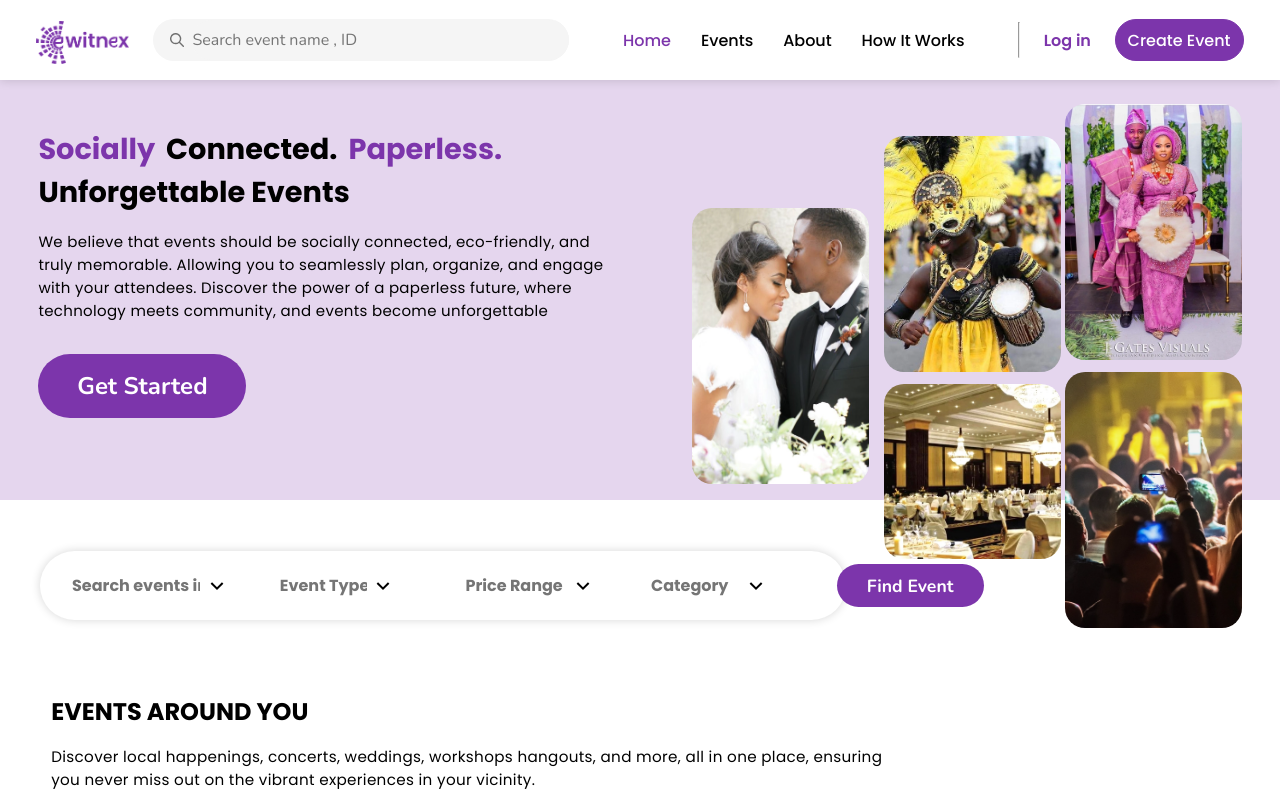
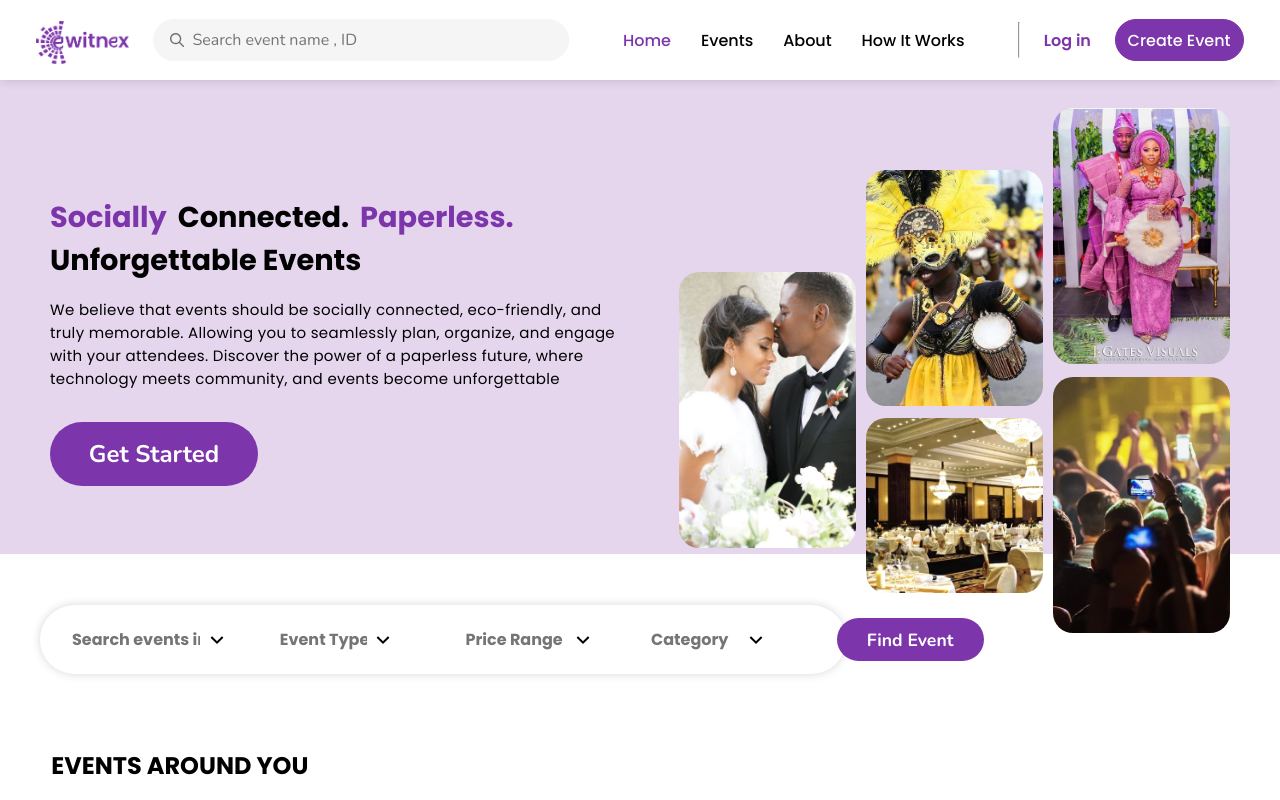
Before and after one commit to okorie2/ewitnex, a Next.js app: page / in a window 1280 px wide. Shown: the top 800 px of the page. Built offline with nearby package versions, Linux system fonts and the light colour scheme.

Commit message:
fix: alignment fixes and code smells fixes

```diff
--- a/components/inputs/landingPageSearchInput.tsx
+++ b/components/inputs/landingPageSearchInput.tsx
@@ -1,9 +1,7 @@
 /** @jsxImportSource @emotion/react */
 import Image from "next/image";
 
-const LandingPageSearchInput = ({placeholder}:{
-    placeholder:string
-}) => {
+const LandingPageSearchInput = ({ placeholder }: { placeholder: string }) => {
   return (
     <div
       css={{
@@ -17,9 +15,9 @@ const LandingPageSearchInput = ({placeholder}:{
       }}
     >
       <input
-       type = "text"
-       placeholder = {placeholder}
-       style = {{
+        type="text"
+        placeholder={placeholder}
+        style={{
           height: "80%",
           marginBlock: "auto",
           fontFamily: '"Poppins", sans-serif',
@@ -29,7 +27,8 @@ const LandingPageSearchInput = ({placeholder}:{
           outline: "none",
         }}
       />
-      <div
+      <button
+        type="button"
         css={{
           display: "flex",
           justifyContent: "space-evenly",
@@ -40,7 +39,10 @@ const LandingPageSearchInput = ({placeholder}:{
           borderRadius: "56px",
           marginBlock: "auto",
           marginLeft: "7%",
-          paddingInline: "3%"
+          paddingInline: "3%",
+          border: "none",
+          outline: "none",
+          cursor: "pointer",
         }}
       >
         <Image
@@ -49,8 +51,17 @@ const LandingPageSearchInput = ({placeholder}:{
           width={30}
           height={30}
         />
-        <p css = {{fontSize: "1.4rem", fontWeight: "600", letterSpacing: "0.32px", color: "#FFF"}}>Search</p>
-      </div>
+        <p
+          css={{
+            fontSize: "1.4rem",
+            fontWeight: "600",
+            letterSpacing: "0.32px",
+            color: "#FFF",
+          }}
+        >
+          Search
+        </p>
+      </button>
     </div>
   );
 };
--- a/fragments/discoverVenue/index.tsx
+++ b/fragments/discoverVenue/index.tsx
@@ -1,10 +1,9 @@
 /** @jsxImportSource @emotion/react */
 
-import React, { useState } from "react";
+import React from "react";
 import { H1 } from "styles/components/typography";
 import Image from "next/image";
-import { Box } from "@mui/material";
-import { Button } from "styles/components/button";
+
 import LandingPageSearchInput from "@/components/inputs/landingPageSearchInput";
 
 const DiscoverVenueFragment = () => {
--- a/fragments/homeHero/index.tsx
+++ b/fragments/homeHero/index.tsx
@@ -9,20 +9,25 @@ const HomeHero = () => {
   return (
     <div
       css={{
-        height: "420px",
+        height: "474px",
         backgroundColor: "#7C35AB33",
-        paddingInline: "3%",
+        width: "100%",
         marginTop: "5rem",
-        display: "grid",
+        display: "flex",
         fontFamily: '"Poppins", sans-serif',
+        alignItems: "center",
         gridTemplateColumns: "1fr 1fr",
+        justifyContent: "space-between",
+        padding: " 0 50px",
       }}
     >
-      <div css={{
+      <div
+        css={{
           display: "flex",
           flexDirection: "column",
-        marginTop: "3rem"
-      }}>
+          marginTop: "3rem",
+        }}
+      >
         <div>
           <H1
             small
@@ -56,7 +61,14 @@ const HomeHero = () => {
             Unforgettable Events
           </H1>
         </div>
-        <p css={{ letterSpacing: "0.32px", fontSize: "15px" , marginTop: "1rem", marginBottom: "2rem"}}>
+        <p
+          css={{
+            letterSpacing: "0.32px",
+            fontSize: "15px",
+            marginTop: "1rem",
+            marginBottom: "2rem",
+          }}
+        >
           We believe that events should be socially connected, eco-friendly, and{" "}
           <br /> truly memorable. Allowing you to seamlessly plan, organize, and
           engage <br /> with your attendees. Discover the power of a paperless
@@ -73,17 +85,77 @@ const HomeHero = () => {
           Get Started
         </Button>
       </div>
-      <div css = {{display: "grid", gridTemplateColumns: "1fr 1fr 1fr"}}>
-        <div css ={{textAlign: "right"}}>
-            <Image  src = "/assets/pngs/heroimg1.png" alt = "wedding event" height= {276} width = {177} style = {{borderRadius: "20px", marginTop: "8rem", marginRight: "-14%"}}/>
+      <div
+        css={{
+          display: "flex",
+          gap: "10px",
+          flexBasis: "35%",
+        }}
+      >
+        <div css={{ textAlign: "right", marginTop: "150px" }}>
+          <Image
+            src="/assets/pngs/heroimg1.png"
+            alt="wedding event"
+            height={276}
+            width={177}
+            style={{
+              borderRadius: "20px",
+              marginTop: "8rem",
+              // marginRight: "-14%",
+            }}
+          />
         </div>
-        <div css ={{textAlign: "right", marginRight: "-10%"}}>
-        <Image  src = "/assets/pngs/heroimg2.png" alt = "lagos carnival" height= {236} width = {177} quality = {100} style = {{borderRadius: "20px", marginTop: "3.5rem", objectFit: "cover"}}/>
-        <Image  src = "/assets/pngs/heroimg3.png" alt = "event hall" height= {175} width = {177} quality = {100} style = {{borderRadius: "20px", marginTop: "0.3rem", objectFit: "cover"}}/>
+        <div css={{ textAlign: "right", marginTop: "120px" }}>
+          <Image
+            src="/assets/pngs/heroimg2.png"
+            alt="lagos carnival"
+            height={236}
+            width={177}
+            quality={100}
+            style={{
+              borderRadius: "20px",
+              marginTop: "3.5rem",
+              objectFit: "cover",
+            }}
+          />
+          <Image
+            src="/assets/pngs/heroimg3.png"
+            alt="event hall"
+            height={175}
+            width={177}
+            quality={100}
+            style={{
+              borderRadius: "20px",
+              marginTop: "0.3rem",
+              objectFit: "cover",
+            }}
+          />
         </div>
-        <div css ={{textAlign: "right"}}>
-        <Image  src = "/assets/pngs/heroimg4.png" alt = "lagos carnival" height= {256} width = {177} quality = {100} style = {{borderRadius: "20px", marginTop: "1.5rem", objectFit: "cover"}}/>
-        <Image  src = "/assets/pngs/heroimg5.png" alt = "lagos carnival" height= {256} width = {177} quality = {100} style = {{borderRadius: "20px", marginTop: "0.33rem", objectFit: "cover"}}/>
+        <div css={{ textAlign: "right", marginTop: "90px" }}>
+          <Image
+            src="/assets/pngs/heroimg4.png"
+            alt="lagos carnival"
+            height={256}
+            width={177}
+            quality={100}
+            style={{
+              borderRadius: "20px",
+              marginTop: "1.5rem",
+              objectFit: "cover",
+            }}
+          />
+          <Image
+            src="/assets/pngs/heroimg5.png"
+            alt="lagos carnival"
+            height={256}
+            width={177}
+            quality={100}
+            style={{
+              borderRadius: "20px",
+              marginTop: "0.33rem",
+              objectFit: "cover",
+            }}
+          />
         </div>
       </div>
     </div>
```
Also changed, not shown: pages/index.tsx (+5 -14 lines). Lines whose indentation alone changed are shown as unchanged.
